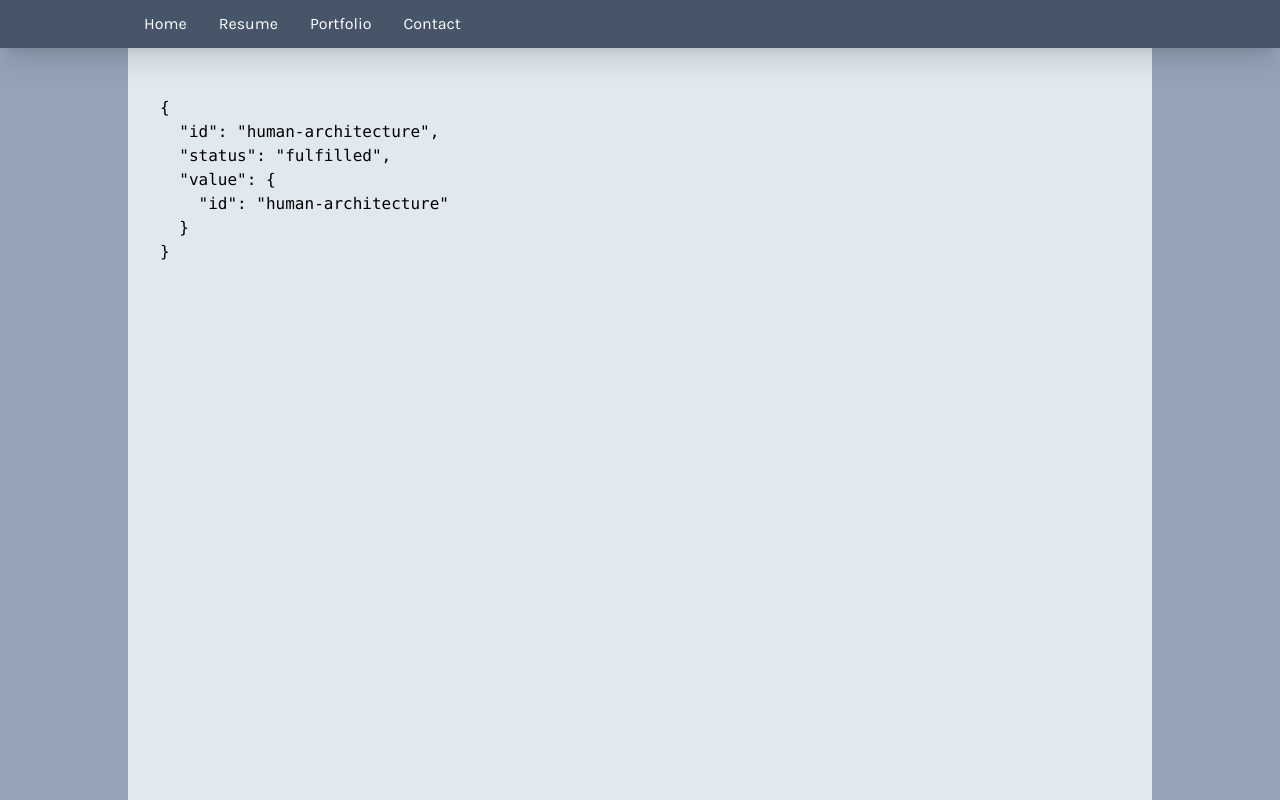
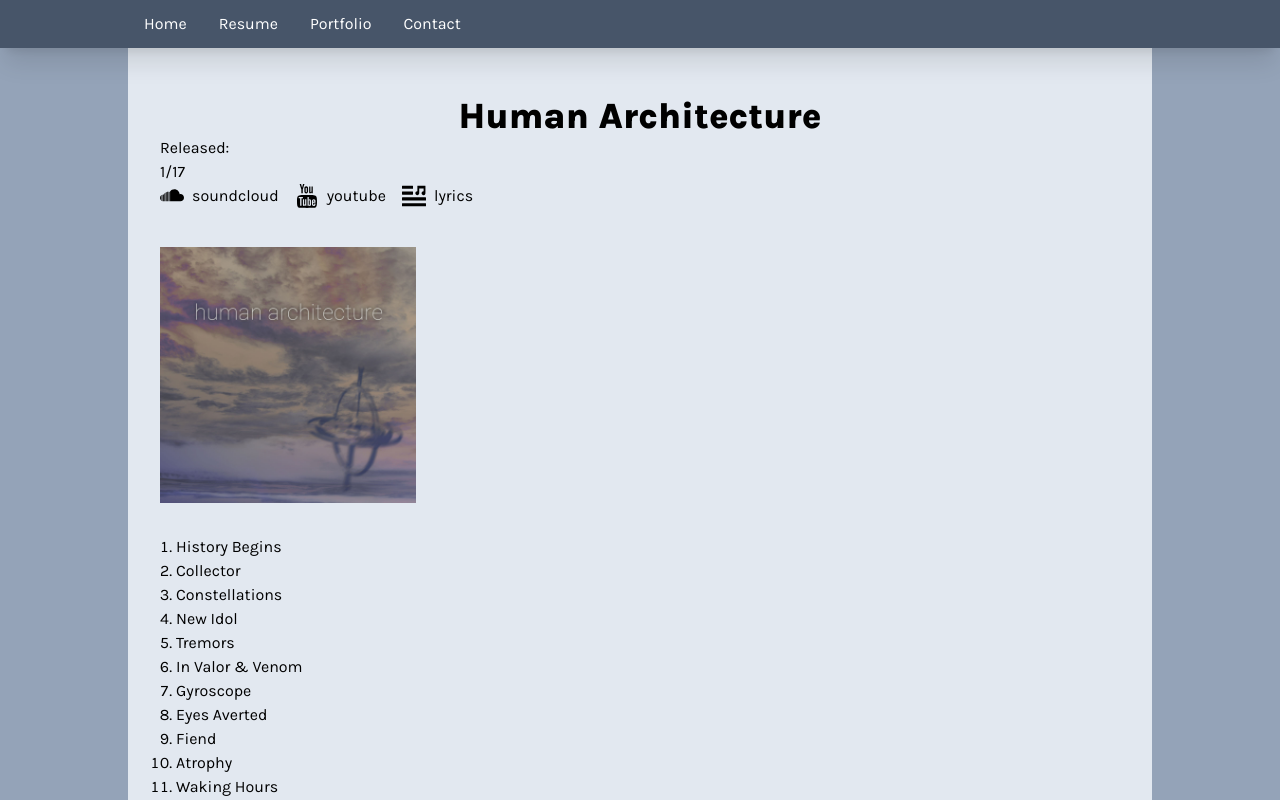
Before and after one commit to dan9418/personal-site-6, a Next.js app: page /portfolio/album/human-architecture/ in a window 1280 px wide. Shown: the top 800 px of the page. Built offline with nearby package versions, Linux system fonts and the light colour scheme.

Commit message:
stub album page

```diff
--- a/src/app/portfolio/PortfolioPage.tsx
+++ b/src/app/portfolio/PortfolioPage.tsx
@@ -1,11 +1,8 @@
 import PageHeader from "@/components/PageHeader";
 import SmartLink from "@/components/SmartLink";
-import ART_DATA from "@/data/art.data";
+import ART_DATA, { GALLERY_IDS } from "@/data/art.data";
 import { ALBUM_IDS } from "@/data/discography.data";
 import Image from "next/image";
-
-
-
 
 const PortfolioPage = () => {
     return (
@@ -14,8 +11,14 @@ const PortfolioPage = () => {
             <p className="bg-stone-200 rounded-lg border border-red-500 p-2 m-4 font-bold text-center">
                 DISCLAIMER: This page is still under construction!
             </p>
-            <h2>Discography</h2>
-            <ul>{ALBUM_IDS.map(id => <li key={id}><SmartLink href={`/portfolio/album/${id}/`}>{id}</SmartLink></li>)}</ul>
+            {false &&
+                <>
+                    <h2>Discography</h2>
+                    <ul>{ALBUM_IDS.map(id => <li key={id}><SmartLink href={`/portfolio/album/${id}/`}>{id}</SmartLink></li>)}</ul>
+                    <h2>Galleries</h2>
+                    <ul>{GALLERY_IDS.map(id => <li key={id}><SmartLink href={`/portfolio/album/${id}/`}>{id}</SmartLink></li>)}</ul>
+                </>
+            }
             {ART_DATA.map(section => {
                 const { name, images } = section;
                 return (<>
--- a/src/app/portfolio/album/[id]/page.tsx
+++ b/src/app/portfolio/album/[id]/page.tsx
@@ -1,18 +1,45 @@
 import PageFrame from "@/components/PageFrame";
+import PageHeader from "@/components/PageHeader";
+import SmartLink from "@/components/SmartLink";
+import { IconId } from "@/components/icons/icons";
+import { ALBUM_IDS, getAlbumById } from "@/data/discography.data";
 import { Metadata } from 'next';
+import Image from "next/image";
 
 export const metadata: Metadata = {
     title: 'Dan Bednarczyk',
     description: '',
 }
 
-
+export const generateStaticParams = () => ALBUM_IDS.map(id => { id });
 
 // @ts-ignore
 const Page = ({ params }) => {
+    const album = getAlbumById(params.id);
+    if (!album) return null;
     return (
         <PageFrame>
-            <pre>{JSON.stringify(params, null, 2)}</pre>
+            <PageHeader text={album.name} />
+            Released: <h2>{album.releaseDate}</h2>
+            {album.remasterDate && <h2>{album.releaseDate}</h2>}
+            <ul className="flex gap-4">
+                {album?.links.map(link => (
+                    <li key={link.href}>
+                        <SmartLink href={link.href} iconId={link.iconId} iconSize='h-6 w6'>
+                            {link.iconId}
+                            {link.caption && <span>{link.caption}</span>}
+                        </SmartLink>
+                    </li>
+                ))}
+            </ul>
+            <Image src={album?.artSrc} alt={album?.name} width={256} height={256} className="py-8" />
+            <ul className="list-decimal ml-4">
+                {album?.tracks.map(track => (
+                    <li key={track.name}>
+                        {track.name}
+                    </li>
+                ))}
+            </ul>
         </PageFrame>
     )
 }
--- a/src/app/portfolio/gallery/[id]/page.tsx
+++ b/src/app/portfolio/gallery/[id]/page.tsx
@@ -1,4 +1,5 @@
 import PageFrame from "@/components/PageFrame";
+import { GALLERY_IDS, getGalleryById } from "@/data/art.data";
 import { Metadata } from 'next';
 
 export const metadata: Metadata = {
@@ -6,15 +7,13 @@ export const metadata: Metadata = {
     description: '',
 }
 
-export function generateStaticParams() {
-    return [{ id: '1' }, { id: '2' }, { id: '3' }]
-}
+export const generateStaticParams = () => GALLERY_IDS.map(id => { id });
 
 // @ts-ignore
 const Page = ({ params }) => {
     return (
         <PageFrame>
-            <pre>{JSON.stringify(params, null, 2)}</pre>
+            <pre>{JSON.stringify(getGalleryById(params.id), null, 2)}</pre>
         </PageFrame>
     )
 }
--- a/src/data/art.data.ts
+++ b/src/data/art.data.ts
@@ -1,3 +1,5 @@
+import { getIdFromText } from "@/utils/stringUtils";
+
 const ART_DATA = [
     {
         name: 'Album Covers',
@@ -266,3 +268,7 @@ const ART_DATA = [
 ] as const;
 
 export default ART_DATA;
+
+export const GALLERY_IDS = ART_DATA.map(gallery => getIdFromText(gallery.name));
+
+export const getGalleryById = (id: string) => ART_DATA.find(gallery => getIdFromText(gallery.name) === id);
--- a/src/data/discography.data.ts
+++ b/src/data/discography.data.ts
@@ -29,15 +29,11 @@ const DISCOGRAPHY_DATA: IArtist[] = [
     links: [
       {
         iconId: IconId.Bandcamp,
-        href: "https://atlaseuphoria.bandcamp.com/",
+        href: "https://strangefrontiers.bandcamp.com/",
       },
       {
         iconId: IconId.Instagram,
-        href: "https://www.instagram.com/atlaseuphoria/",
-      },
-      {
-        iconId: IconId.Facebook,
-        href: "https://www.facebook.com/AtlasEuphoria",
+        href: "https://www.instagram.com/strangefrontiers/",
       },
       {
         iconId: IconId.YouTube,
@@ -57,14 +53,14 @@ const DISCOGRAPHY_DATA: IArtist[] = [
         links: [
           {
             iconId: IconId.Bandcamp,
-            href: "https://atlaseuphoria.bandcamp.com/album/need-not",
+            href: "https://strangefrontiers.bandcamp.com/album/need-not",
           },
           {
             iconId: IconId.Lyrics,
             href: "",
           },
         ],
-        artSrc: "",
+        artSrc: "/img/albums/need_not.jpg",
       },
       {
         name: "Silent City",
@@ -84,11 +80,11 @@ const DISCOGRAPHY_DATA: IArtist[] = [
         links: [
           {
             iconId: IconId.Bandcamp,
-            href: "https://atlaseuphoria.bandcamp.com/album/silent-city",
+            href: "https://strangefrontiers.bandcamp.com/album/silent-city",
           },
           {
             iconId: IconId.SoundCloud,
-            href: "https://soundcloud.com/atlaseuphoria/sets/silent-city",
+            href: "https://soundcloud.com/strangefrontiers/sets/silent-city",
           },
           {
             iconId: IconId.YouTube,
@@ -96,7 +92,7 @@ const DISCOGRAPHY_DATA: IArtist[] = [
           },
           { iconId: IconId.Lyrics, href: "" },
         ],
-        artSrc: "",
+        artSrc: "/img/albums/silent_city.jpg",
       },
     ],
   },
@@ -128,7 +124,7 @@ const DISCOGRAPHY_DATA: IArtist[] = [
           },
           { iconId: IconId.Lyrics, href: "" },
         ],
-        artSrc: "",
+        artSrc: "/img/albums/peanut_butter_jam.jpg",
       },
       {
         name: "Songs; And How NOT To Write Them!",
@@ -164,7 +160,7 @@ const DISCOGRAPHY_DATA: IArtist[] = [
             href: "",
           },
         ],
-        artSrc: "",
+        artSrc: "/img/albums/songs_and_how_not_to_write_them.jpg",
       },
       {
         name: "Yellow Snow",
@@ -187,7 +183,7 @@ const DISCOGRAPHY_DATA: IArtist[] = [
           },
           { iconId: IconId.Lyrics, href: "" },
         ],
-        artSrc: "",
+        artSrc: "/img/albums/yellow_snow.jpg",
       },
     ],
   },
@@ -217,7 +213,7 @@ const DISCOGRAPHY_DATA: IArtist[] = [
         links: [
           {
             iconId: IconId.SoundCloud,
-            href: "https://soundcloud.com/atlaseuphoria/sets/human-architecture",
+            href: "https://soundcloud.com/strangefrontiers/sets/human-architecture",
           },
           {
             iconId: IconId.YouTube,
@@ -225,7 +221,7 @@ const DISCOGRAPHY_DATA: IArtist[] = [
           },
           { iconId: IconId.Lyrics, href: "" },
         ],
-        artSrc: "",
+        artSrc: "/img/albums/human_architecture.jpg",
       },
       {
         name: "Out Of Reach",
@@ -263,7 +259,7 @@ const DISCOGRAPHY_DATA: IArtist[] = [
           },
           { iconId: IconId.Lyrics, href: "" },
         ],
-        artSrc: "",
+        artSrc: "/img/albums/out_of_reach.jpg",
       },
     ],
   },
@@ -272,3 +268,5 @@ const DISCOGRAPHY_DATA: IArtist[] = [
 export default DISCOGRAPHY_DATA;
 
 export const ALBUM_IDS = DISCOGRAPHY_DATA.flatMap(artist => artist.albums.map(album => getIdFromText(album.name)));
+
+export const getAlbumById = (id: string) => DISCOGRAPHY_DATA.find(artist => artist.albums.find(gallery => getIdFromText(gallery.name) === id))?.albums.find(gallery => getIdFromText(gallery.name) === id);
```
